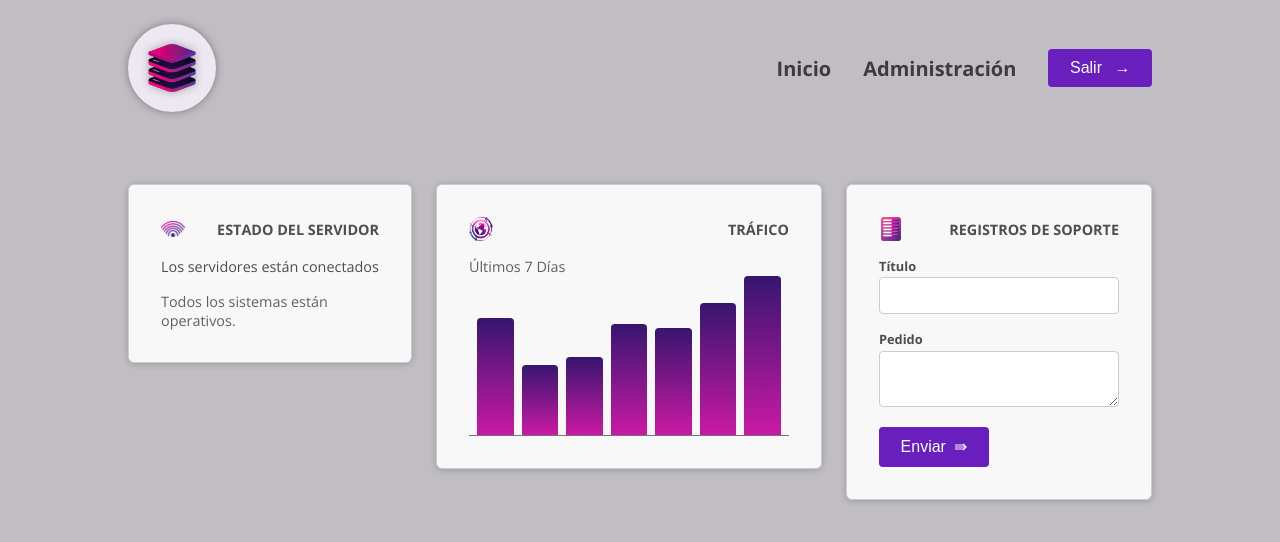
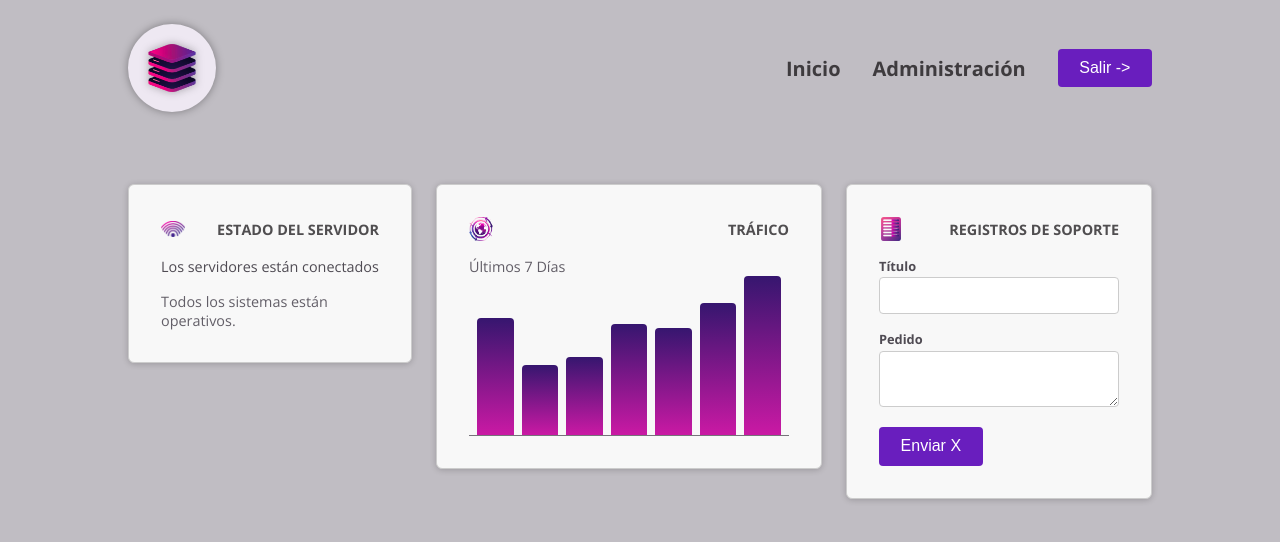
Before and after one commit to FerLaw1307/learning-Dashboard, an Angular app: page / in a window 1280 px wide. Shown: the top 542 px of the page. Built offline with nearby package versions, Linux system fonts and the light colour scheme.

Commit message:
ng content -> render fragments

```diff
--- a/src/app/dashboard/registros/nuevo-registro/nuevo-registro.component.html
+++ b/src/app/dashboard/registros/nuevo-registro/nuevo-registro.component.html
@@ -8,9 +8,8 @@
         <textarea name="pedido" id="pedido" row="3"></textarea>
     </p>
     <p>
-        <button>
-            <span>Enviar</span>
-            <span class="icono"> ⇛ </span>
+        <button appButton>
+            Enviar
         </button>
     </p>
 </form>
--- a/src/app/dashboard/registros/nuevo-registro/nuevo-registro.component.ts
+++ b/src/app/dashboard/registros/nuevo-registro/nuevo-registro.component.ts
@@ -1,9 +1,10 @@
 import { Component } from '@angular/core';
+import { ButtonComponent } from '../../../shared/button/button.component';
 
 @Component({
   selector: 'app-nuevo-registro',
   standalone: true,
-  imports: [],
+  imports: [ButtonComponent],
   templateUrl: './nuevo-registro.component.html',
   styleUrl: './nuevo-registro.component.css'
 })
--- a/src/app/header/header.component.html
+++ b/src/app/header/header.component.html
@@ -12,7 +12,7 @@
         <a href="/">Administración</a>
       </li>
       <li>
-        <app-button/>
+        <button appButton>Salir <span class="icon">-></span></button>
       </li>
     </ul>
   </nav>
--- a/src/app/shared/button/button.component.html
+++ b/src/app/shared/button/button.component.html
@@ -1,8 +1,4 @@
-<button>
-          <span>
-            Salir
-          </span>
-          <span class="icono">
-            →
-          </span>
-        </button>
+<span> <ng-content /> </span>
+<ng-content select=".icon" >
+  X <!-- Default icon -->
+</ng-content>
--- a/src/app/shared/button/button.component.ts
+++ b/src/app/shared/button/button.component.ts
@@ -1,7 +1,11 @@
 import { Component } from '@angular/core';
 
+//selector de elemento <app-button>
+//Selector de atributo button[appButton]
+//Selector de Clase .app-button
+
 @Component({
-  selector: 'app-button',
+  selector: 'button[appButton]',
   standalone: true,
   imports: [],
   templateUrl: './button.component.html',
```
